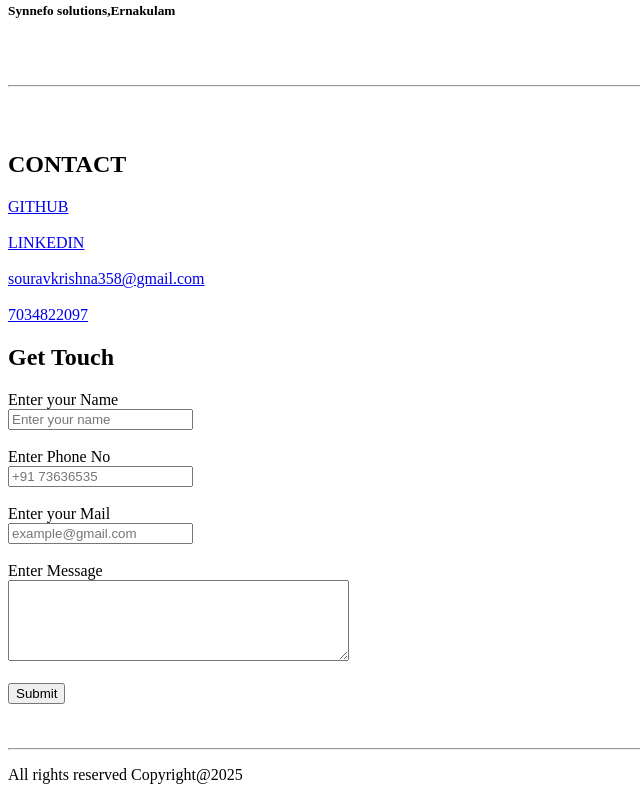
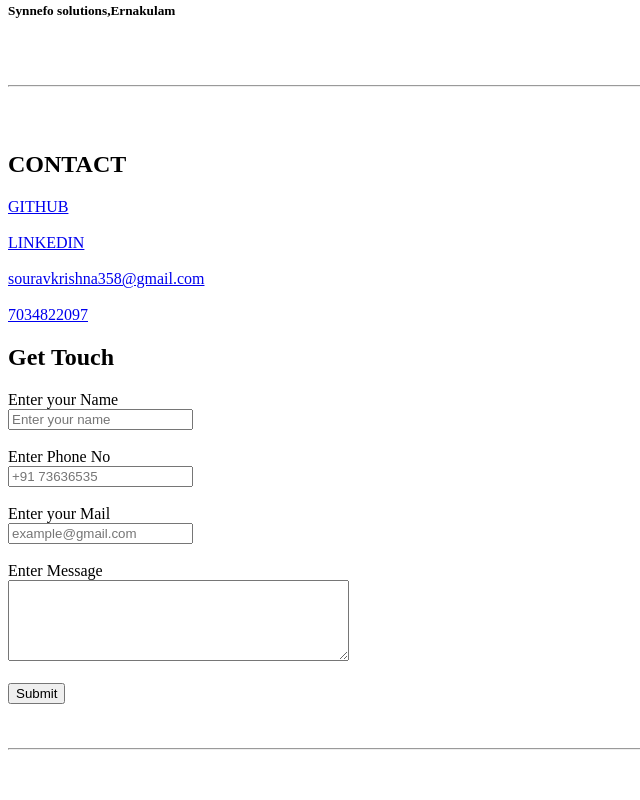
Before and after one commit to Sourav4554/html-portfolio, a plain HTML site: page index.html in a window 1280 px wide. Shown: the part 1874-2674 px from the top of the page, without its empty margins (0-640 px from the left). After the commit the page ends 2632 px from the top, so only its background shows below. Drawn offline with Linux system fonts and the light colour scheme.

Commit message:
refactor:remove footer sction

```diff
--- a/index.html
+++ b/index.html
@@ -225,7 +225,7 @@
 <br><br><hr>
     <!-- footer-section -->
     <footer>
-      <p>All rights reserved Copyright@2025</p>
+      <!-- <p>All rights reserved Copyright@2025</p> -->
     </footer>
   </body>
 </html>
```
